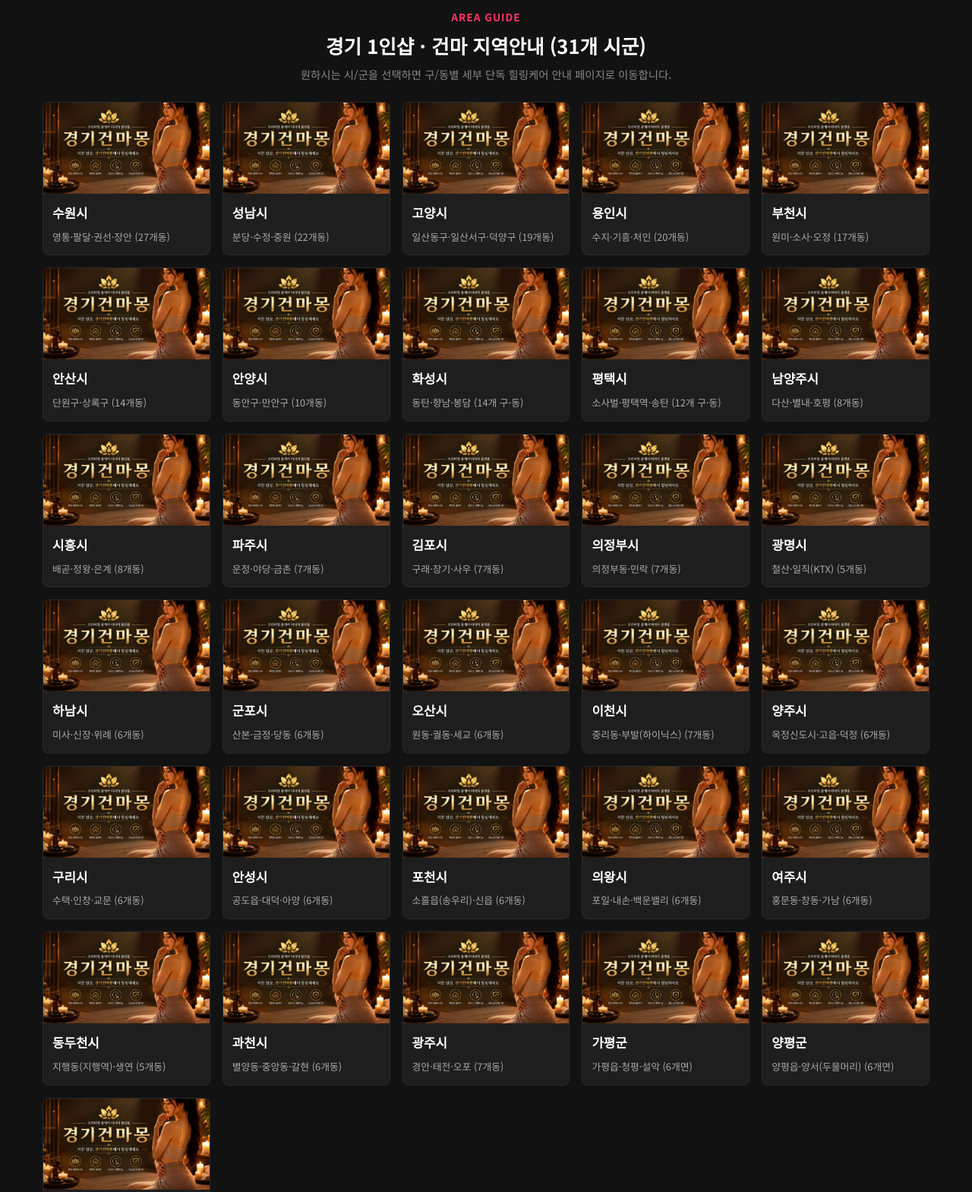
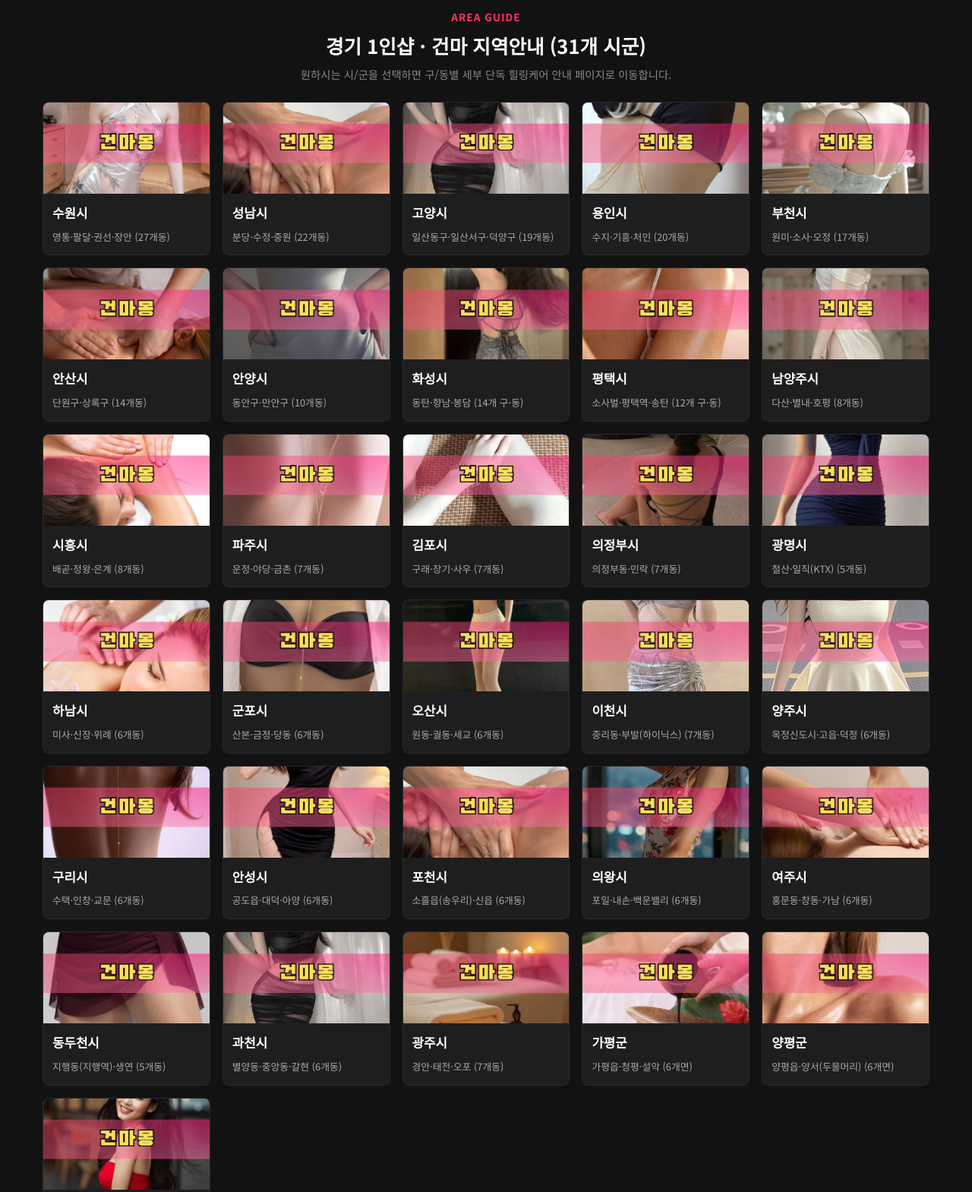
Before and after one commit to gunma1004/gyeonggi-mong, a website: page index.html in a window 1280 px wide. Shown: the part 2600-4169 px from the top of the page at 76% size. Drawn offline with Linux system fonts and the light colour scheme.

Commit message:
최종수정본

```diff
--- a/index.html
+++ b/index.html
@@ -6,18 +6,21 @@
 
   <title>경기건마몽 - 경기 1인샵 &amp; 건마·스웨디시 31개 시군 안내</title>
 
+  <!-- 메타 태그 최적화 -->
   <meta name="description" content="경기건마몽 경기 전지역 1인샵, 건마, 스웨디시, 타이 힐링 제휴 및 구·동별 맞춤 정보."/>
   <meta name="robots" content="index, follow"/>
 
   <meta name="naver-site-verification" content="9ab7db161f5250515afbfbc26bee8f9c68d398bb"/>
   <meta name="google-site-verification" content="pB6wowanpCD2l1ulq8hBHrzRSYObbn6N6JaMWMhfZpc"/>
 
+  <!-- 오픈 그래프 -->
   <meta property="og:type" content="website"/>
   <meta property="og:url" content="https://gyeonggi-mong.massagemong-kr.workers.dev/"/>
   <meta property="og:title" content="경기건마몽 - 경기 1인샵 &amp; 건마·스웨디시 31개 시군 안내"/>
   <meta property="og:description" content="경기건마몽 경기 전지역 1인샵, 건마, 스웨디시, 타이 힐링 제휴 및 구·동별 맞춤 정보."/>
   <meta property="og:image" content="./images/logo.png"/>
 
+  <!-- 파비콘 및 스타일시트 -->
   <link rel="icon" href="./images/logo.png" type="image/png"/>
   <link href="https://fonts.googleapis.com" rel="preconnect"/>
   <link crossorigin="" href="https://fonts.gstatic.com" rel="preconnect"/>
@@ -154,7 +157,7 @@
           </div>
         </section>
 
-        <!-- 6. 지역안내 (31개 시군) -->
+        <!-- 6. 지역안내 (31개 시군 썸네일 1:1 매칭) -->
         <section class="area-section" id="areas">
           <div class="section-head">
             <span>AREA GUIDE</span>
@@ -164,127 +167,127 @@
 
           <div class="area-grid" id="areaGridContainer">
             <div class="area-tile" onclick="selectArea('suwon')" style="cursor: pointer;">
-              <div class="tile-img"><img src="./images/massage-06.jpg" alt="수원시 1인샵 건마"/></div>
+              <div class="tile-img"><img src="./images/thumbs/massage-01.jpg" alt="수원시 1인샵 건마"/></div>
               <div class="tile-body"><strong>수원시</strong><span class="tile-tag">영통·팔달·권선·장안 (27개동)</span></div>
             </div>
             <div class="area-tile" onclick="selectArea('seongnam')" style="cursor: pointer;">
-              <div class="tile-img"><img src="./images/massage-06.jpg" alt="성남시 1인샵 건마"/></div>
+              <div class="tile-img"><img src="./images/thumbs/massage-02.jpg" alt="성남시 1인샵 건마"/></div>
               <div class="tile-body"><strong>성남시</strong><span class="tile-tag">분당·수정·중원 (22개동)</span></div>
             </div>
             <div class="area-tile" onclick="selectArea('goyang')" style="cursor: pointer;">
-              <div class="tile-img"><img src="./images/massage-06.jpg" alt="고양시 1인샵 건마"/></div>
+              <div class="tile-img"><img src="./images/thumbs/massage-03.jpg" alt="고양시 1인샵 건마"/></div>
               <div class="tile-body"><strong>고양시</strong><span class="tile-tag">일산동구·일산서구·덕양구 (19개동)</span></div>
             </div>
             <div class="area-tile" onclick="selectArea('yongin')" style="cursor: pointer;">
-              <div class="tile-img"><img src="./images/massage-06.jpg" alt="용인시 1인샵 건마"/></div>
+              <div class="tile-img"><img src="./images/thumbs/massage-04.jpg" alt="용인시 1인샵 건마"/></div>
               <div class="tile-body"><strong>용인시</strong><span class="tile-tag">수지·기흥·처인 (20개동)</span></div>
             </div>
             <div class="area-tile" onclick="selectArea('bucheon')" style="cursor: pointer;">
-              <div class="tile-img"><img src="./images/massage-06.jpg" alt="부천시 1인샵 건마"/></div>
+              <div class="tile-img"><img src="./images/thumbs/massage-05.jpg" alt="부천시 1인샵 건마"/></div>
               <div class="tile-body"><strong>부천시</strong><span class="tile-tag">원미·소사·오정 (17개동)</span></div>
             </div>
             <div class="area-tile" onclick="selectArea('ansan')" style="cursor: pointer;">
-              <div class="tile-img"><img src="./images/massage-06.jpg" alt="안산시 1인샵 건마"/></div>
+              <div class="tile-img"><img src="./images/thumbs/massage-06.jpg" alt="안산시 1인샵 건마"/></div>
               <div class="tile-body"><strong>안산시</strong><span class="tile-tag">단원구·상록구 (14개동)</span></div>
             </div>
             <div class="area-tile" onclick="selectArea('anyang')" style="cursor: pointer;">
-              <div class="tile-img"><img src="./images/massage-06.jpg" alt="안양시 1인샵 건마"/></div>
+              <div class="tile-img"><img src="./images/thumbs/massage-07.jpg" alt="안양시 1인샵 건마"/></div>
               <div class="tile-body"><strong>안양시</strong><span class="tile-tag">동안구·만안구 (10개동)</span></div>
             </div>
             <div class="area-tile" onclick="selectArea('hwaseong')" style="cursor: pointer;">
-              <div class="tile-img"><img src="./images/massage-06.jpg" alt="화성시 1인샵 건마"/></div>
+              <div class="tile-img"><img src="./images/thumbs/massage-08.jpg" alt="화성시 1인샵 건마"/></div>
               <div class="tile-body"><strong>화성시</strong><span class="tile-tag">동탄·향남·봉담 (14개 구·동)</span></div>
             </div>
             <div class="area-tile" onclick="selectArea('pyeongtaek')" style="cursor: pointer;">
-              <div class="tile-img"><img src="./images/massage-06.jpg" alt="평택시 1인샵 건마"/></div>
+              <div class="tile-img"><img src="./images/thumbs/massage-09.jpg" alt="평택시 1인샵 건마"/></div>
               <div class="tile-body"><strong>평택시</strong><span class="tile-tag">소사벌·평택역·송탄 (12개 구·동)</span></div>
             </div>
             <div class="area-tile" onclick="selectArea('namyangju')" style="cursor: pointer;">
-              <div class="tile-img"><img src="./images/massage-06.jpg" alt="남양주시 1인샵 건마"/></div>
+              <div class="tile-img"><img src="./images/thumbs/massage-10.jpg" alt="남양주시 1인샵 건마"/></div>
               <div class="tile-body"><strong>남양주시</strong><span class="tile-tag">다산·별내·호평 (8개동)</span></div>
             </div>
             <div class="area-tile" onclick="selectArea('siheung')" style="cursor: pointer;">
-              <div class="tile-img"><img src="./images/massage-06.jpg" alt="시흥시 1인샵 건마"/></div>
+              <div class="tile-img"><img src="./images/thumbs/massage-11.jpg" alt="시흥시 1인샵 건마"/></div>
               <div class="tile-body"><strong>시흥시</strong><span class="tile-tag">배곧·정왕·은계 (8개동)</span></div>
             </div>
             <div class="area-tile" onclick="selectArea('paju')" style="cursor: pointer;">
-              <div class="tile-img"><img src="./images/massage-06.jpg" alt="파주시 1인샵 건마"/></div>
+              <div class="tile-img"><img src="./images/thumbs/massage-12.jpg" alt="파주시 1인샵 건마"/></div>
               <div class="tile-body"><strong>파주시</strong><span class="tile-tag">운정·야당·금촌 (7개동)</span></div>
             </div>
             <div class="area-tile" onclick="selectArea('gimpo')" style="cursor: pointer;">
-              <div class="tile-img"><img src="./images/massage-06.jpg" alt="김포시 1인샵 건마"/></div>
+              <div class="tile-img"><img src="./images/thumbs/massage-13.jpg" alt="김포시 1인샵 건마"/></div>
               <div class="tile-body"><strong>김포시</strong><span class="tile-tag">구래·장기·사우 (7개동)</span></div>
             </div>
             <div class="area-tile" onclick="selectArea('uijeongbu')" style="cursor: pointer;">
-              <div class="tile-img"><img src="./images/massage-06.jpg" alt="의정부시 1인샵 건마"/></div>
+              <div class="tile-img"><img src="./images/thumbs/massage-14.jpg" alt="의정부시 1인샵 건마"/></div>
               <div class="tile-body"><strong>의정부시</strong><span class="tile-tag">의정부동·민락 (7개동)</span></div>
             </div>
             <div class="area-tile" onclick="selectArea('gwangmyeong')" style="cursor: pointer;">
-              <div class="tile-img"><img src="./images/massage-06.jpg" alt="광명시 1인샵 건마"/></div>
+              <div class="tile-img"><img src="./images/thumbs/massage-15.jpg" alt="광명시 1인샵 건마"/></div>
               <div class="tile-body"><strong>광명시</strong><span class="tile-tag">철산·일직(KTX) (5개동)</span></div>
             </div>
             <div class="area-tile" onclick="selectArea('hanam')" style="cursor: pointer;">
-              <div class="tile-img"><img src="./images/massage-06.jpg" alt="하남시 1인샵 건마"/></div>
+              <div class="tile-img"><img src="./images/thumbs/massage-16.jpg" alt="하남시 1인샵 건마"/></div>
               <div class="tile-body"><strong>하남시</strong><span class="tile-tag">미사·신장·위례 (6개동)</span></div>
             </div>
             <div class="area-tile" onclick="selectArea('gunpo')" style="cursor: pointer;">
-              <div class="tile-img"><img src="./images/massage-06.jpg" alt="군포시 1인샵 건마"/></div>
+              <div class="tile-img"><img src="./images/thumbs/massage-17.jpg" alt="군포시 1인샵 건마"/></div>
               <div class="tile-body"><strong>군포시</strong><span class="tile-tag">산본·금정·당동 (6개동)</span></div>
             </div>
             <div class="area-tile" onclick="selectArea('osan')" style="cursor: pointer;">
-              <div class="tile-img"><img src="./images/massage-06.jpg" alt="오산시 1인샵 건마"/></div>
+              <div class="tile-img"><img src="./images/thumbs/massage-18.jpg" alt="오산시 1인샵 건마"/></div>
               <div class="tile-body"><strong>오산시</strong><span class="tile-tag">원동·궐동·세교 (6개동)</span></div>
             </div>
             <div class="area-tile" onclick="selectArea('icheon')" style="cursor: pointer;">
-              <div class="tile-img"><img src="./images/massage-06.jpg" alt="이천시 1인샵 건마"/></div>
+              <div class="tile-img"><img src="./images/thumbs/massage-19.jpg" alt="이천시 1인샵 건마"/></div>
               <div class="tile-body"><strong>이천시</strong><span class="tile-tag">중리동·부발(하이닉스) (7개동)</span></div>
             </div>
             <div class="area-tile" onclick="selectArea('yangju')" style="cursor: pointer;">
-              <div class="tile-img"><img src="./images/massage-06.jpg" alt="양주시 1인샵 건마"/></div>
+              <div class="tile-img"><img src="./images/thumbs/massage-20.jpg" alt="양주시 1인샵 건마"/></div>
               <div class="tile-body"><strong>양주시</strong><span class="tile-tag">옥정신도시·고읍·덕정 (6개동)</span></div>
             </div>
             <div class="area-tile" onclick="selectArea('guri')" style="cursor: pointer;">
-              <div class="tile-img"><img src="./images/massage-06.jpg" alt="구리시 1인샵 건마"/></div>
+              <div class="tile-img"><img src="./images/thumbs/massage-21.jpg" alt="구리시 1인샵 건마"/></div>
               <div class="tile-body"><strong>구리시</strong><span class="tile-tag">수택·인창·교문 (6개동)</span></div>
             </div>
             <div class="area-tile" onclick="selectArea('anseong')" style="cursor: pointer;">
-              <div class="tile-img"><img src="./images/massage-06.jpg" alt="안성시 1인샵 건마"/></div>
+              <div class="tile-img"><img src="./images/thumbs/massage-22.jpg" alt="안성시 1인샵 건마"/></div>
               <div class="tile-body"><strong>안성시</strong><span class="tile-tag">공도읍·대덕·아양 (6개동)</span></div>
             </div>
             <div class="area-tile" onclick="selectArea('pocheon')" style="cursor: pointer;">
-              <div class="tile-img"><img src="./images/massage-06.jpg" alt="포천시 1인샵 건마"/></div>
+              <div class="tile-img"><img src="./images/thumbs/massage-23.jpg" alt="포천시 1인샵 건마"/></div>
               <div class="tile-body"><strong>포천시</strong><span class="tile-tag">소흘읍(송우리)·신읍 (6개동)</span></div>
             </div>
             <div class="area-tile" onclick="selectArea('uiwang')" style="cursor: pointer;">
-              <div class="tile-img"><img src="./images/massage-06.jpg" alt="의왕시 1인샵 건마"/></div>
+              <div class="tile-img"><img src="./images/thumbs/massage-24.jpg" alt="의왕시 1인샵 건마"/></div>
               <div class="tile-body"><strong>의왕시</strong><span class="tile-tag">포일·내손·백운밸리 (6개동)</span></div>
             </div>
             <div class="area-tile" onclick="selectArea('yeoju')" style="cursor: pointer;">
-              <div class="tile-img"><img src="./images/massage-06.jpg" alt="여주시 1인샵 건마"/></div>
+              <div class="tile-img"><img src="./images/thumbs/massage-25.jpg" alt="여주시 1인샵 건마"/></div>
               <div class="tile-body"><strong>여주시</strong><span class="tile-tag">홍문동·창동·가남 (6개동)</span></div>
             </div>
             <div class="area-tile" onclick="selectArea('dongducheon')" style="cursor: pointer;">
-              <div class="tile-img"><img src="./images/massage-06.jpg" alt="동두천시 1인샵 건마"/></div>
+              <div class="tile-img"><img src="./images/thumbs/massage-26.jpg" alt="동두천시 1인샵 건마"/></div>
               <div class="tile-body"><strong>동두천시</strong><span class="tile-tag">지행동(지행역)·생연 (5개동)</span></div>
             </div>
             <div class="area-tile" onclick="selectArea('gwacheon')" style="cursor: pointer;">
-              <div class="tile-img"><img src="./images/massage-06.jpg" alt="과천시 1인샵 건마"/></div>
+              <div class="tile-img"><img src="./images/thumbs/massage-27.jpg" alt="과천시 1인샵 건마"/></div>
               <div class="tile-body"><strong>과천시</strong><span class="tile-tag">별양동·중앙동·갈현 (6개동)</span></div>
             </div>
             <div class="area-tile" onclick="selectArea('gwangju-si')" style="cursor: pointer;">
-              <div class="tile-img"><img src="./images/massage-06.jpg" alt="광주시 1인샵 건마"/></div>
+              <div class="tile-img"><img src="./images/thumbs/massage-28.jpg" alt="광주시 1인샵 건마"/></div>
               <div class="tile-body"><strong>광주시</strong><span class="tile-tag">경안·태전·오포 (7개동)</span></div>
             </div>
             <div class="area-tile" onclick="selectArea('gapyeong')" style="cursor: pointer;">
-              <div class="tile-img"><img src="./images/massage-06.jpg" alt="가평군 1인샵 건마"/></div>
+              <div class="tile-img"><img src="./images/thumbs/massage-29.jpg" alt="가평군 1인샵 건마"/></div>
               <div class="tile-body"><strong>가평군</strong><span class="tile-tag">가평읍·청평·설악 (6개면)</span></div>
             </div>
             <div class="area-tile" onclick="selectArea('yangpyeong')" style="cursor: pointer;">
-              <div class="tile-img"><img src="./images/massage-06.jpg" alt="양평군 1인샵 건마"/></div>
+              <div class="tile-img"><img src="./images/thumbs/massage-30.jpg" alt="양평군 1인샵 건마"/></div>
               <div class="tile-body"><strong>양평군</strong><span class="tile-tag">양평읍·양서(두물머리) (6개면)</span></div>
             </div>
             <div class="area-tile" onclick="selectArea('yeoncheon')" style="cursor: pointer;">
-              <div class="tile-img"><img src="./images/massage-06.jpg" alt="연천군 1인샵 건마"/></div>
+              <div class="tile-img"><img src="./images/thumbs/massage-31.jpg" alt="연천군 1인샵 건마"/></div>
               <div class="tile-body"><strong>연천군</strong><span class="tile-tag">전곡읍(전곡역)·연천읍 (6개면)</span></div>
             </div>
           </div>
```
